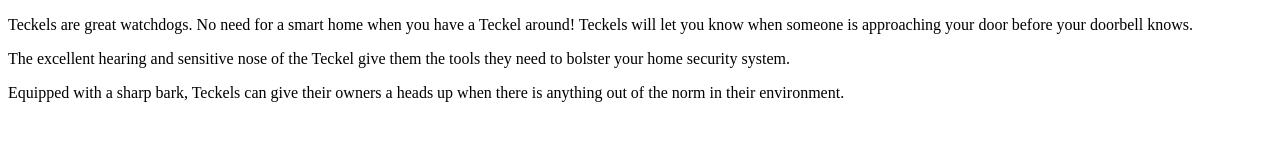
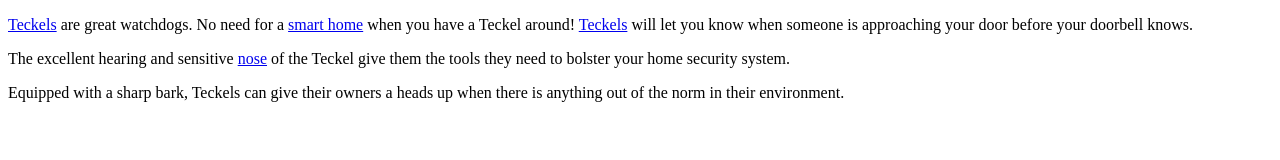
Before and after one commit to lauralandonlovell/web-projects, a plain HTML site: page hyperlinks/index.html in a window 1280 px wide. Drawn offline with Linux system fonts and the light colour scheme.

Commit message:
creating hyperlinks

```diff
--- a/hyperlinks/index.html
+++ b/hyperlinks/index.html
@@ -7,10 +7,10 @@
   </head>
   <body>
     <p>
-      Teckels are great watchdogs. No need for a smart home when you have a Teckel around! Teckels will let you know when someone is approaching your door before your doorbell knows.
+      <a href="Desktop/web-projects/images/winnieEars.JPG">Teckels</a> are great watchdogs. No need for a <a href="https://www.bosch-smarthome.com/fr/fr/">smart home</a> when you have a Teckel around! <a href="Desktop/web-projects/images/teckelsCommons.jpeg">Teckels</a> will let you know when someone is approaching your door before your doorbell knows.
     </p>
     <p>
-      The excellent hearing and sensitive nose of the Teckel give them the tools they need to bolster your home security system.
+      The excellent hearing and sensitive <a href="https://dogtime.com/dog-breeds/dachshund">nose</a> of the Teckel give them the tools they need to bolster your home security system.
     </p>
     <p>
       Equipped with a sharp bark, Teckels can give their owners a heads up when there is anything out of the norm in their environment.
```
Also changed, not shown: hyperlinks/images/teckelsCommons.jpeg (added).
